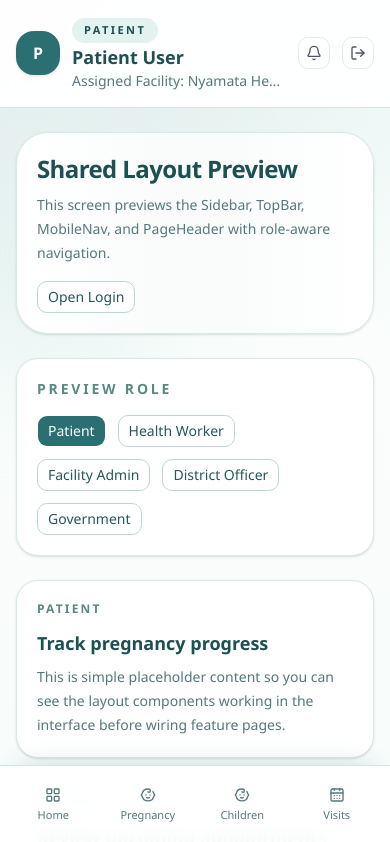
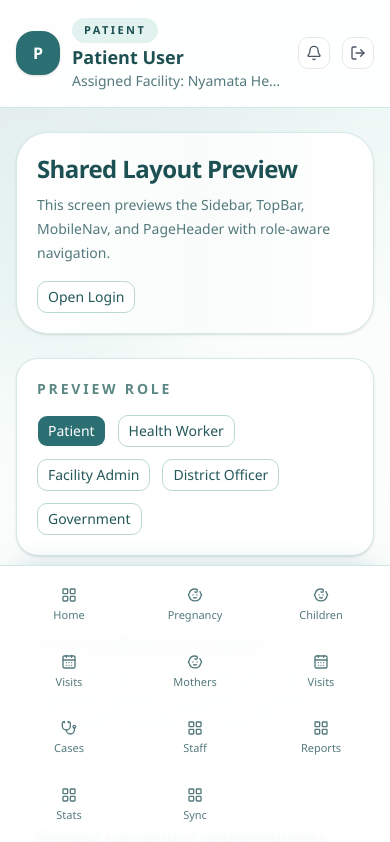
Before and after one commit to SheCanCODE-Capstone-Projects/MotherHood_Journey_Frontend, a Next.js app: page / in a window 390 px wide. Shown: the top 842 px of the page. Built offline with nearby package versions, Linux system fonts and the light colour scheme.

Commit message:
Show all navigation pages in sidebar and mobile nav

```diff
--- a/src/shared/components/layout/MobileNav.tsx
+++ b/src/shared/components/layout/MobileNav.tsx
@@ -15,6 +15,7 @@ import { Button } from "@/shared/components/ui/button";
 import { cn } from "@/shared/lib/utils";
 import { useRole } from "@/shared/hooks/useRole";
 import type { UserRole } from "@/shared/types/auth";
+import { ROLE_NAV_ITEMS } from "@/shared/config/rbac";
 
 type MobileNavProps = {
   fallbackRole: UserRole;
@@ -31,21 +32,25 @@ const mobileIconByHref: Record<string, LucideIcon> = {
   "/diagnoses": Stethoscope,
 };
 
+const allMobileNavItems = Array.from(
+  new Map(
+    Object.values(ROLE_NAV_ITEMS)
+      .flat()
+      .map((item) => [item.href, item]),
+  ).values(),
+);
+
 export function MobileNav({ fallbackRole, previewRole }: MobileNavProps) {
-  const { role, navItems, roleTheme } = useRole({ fallbackRole, previewRole });
+  const { roleTheme } = useRole({ fallbackRole, previewRole });
   const pathname = usePathname();
-
-  if (role !== "patient" && role !== "health_worker") {
-    return null;
-  }
 
   return (
     <nav
       className="fixed inset-x-0 bottom-0 z-30 border-t bg-white/95 px-2 py-2 shadow-[0_-10px_30px_-20px_rgba(39,111,117,0.45)] backdrop-blur print:hidden lg:hidden"
       style={{ borderColor: roleTheme.border }}
     >
-      <div className="grid grid-cols-4 gap-1">
-        {navItems.slice(0, 4).map((item) => {
+      <div className="grid grid-cols-3 gap-1">
+        {allMobileNavItems.map((item) => {
           const Icon = mobileIconByHref[item.href] ?? LayoutGrid;
           const isActive =
             pathname === item.href || pathname.startsWith(`${item.href}/`);
--- a/src/shared/components/layout/Sidebar.tsx
+++ b/src/shared/components/layout/Sidebar.tsx
@@ -43,6 +43,14 @@ const iconByHref: Record<string, LucideIcon> = {
 
 const mainNavItems = ["/dashboard", "/mothers", "/visits", "/diagnoses", "/pregnancies", "/children", "/appointments", "/reports", "/analytics", "/staff", "/sync"];
 
+const allNavItems = Array.from(
+  new Map(
+    Object.values(ROLE_NAV_ITEMS)
+      .flat()
+      .map((item) => [item.href, item]),
+  ).values(),
+);
+
 export function Sidebar({ fallbackRole, previewRole }: SidebarProps) {
   const { role, roleLabel, organizationName, navItems, displayName, roleTheme } = useRole({
     fallbackRole,
@@ -75,7 +83,7 @@ export function Sidebar({ fallbackRole, previewRole }: SidebarProps) {
       >
         <Link href={item.href}>
           {isActive && (
-            <div className="absolute left-0 top-1/2 h-5 w-[3px] -translate-y-1/2 rounded-r bg-[#5DCAA5]" />
+            <div className="absolute left-0 top-1/2 h-5 w-0.75 -translate-y-1/2 rounded-r bg-[#5DCAA5]" />
           )}
           <Icon className="size-5 shrink-0" />
           <span className="text-sm font-medium">{item.label}</span>
@@ -105,7 +113,7 @@ export function Sidebar({ fallbackRole, previewRole }: SidebarProps) {
       </div>
 
   <nav className="flex-1 space-y-1 overflow-y-auto px-3 py-5">
-        {navItems
+        {(allNavItems.length ? allNavItems : navItems)
           .filter((item) => mainNavItems.includes(item.href))
           .map(renderNavItem)}
       </nav>
```
